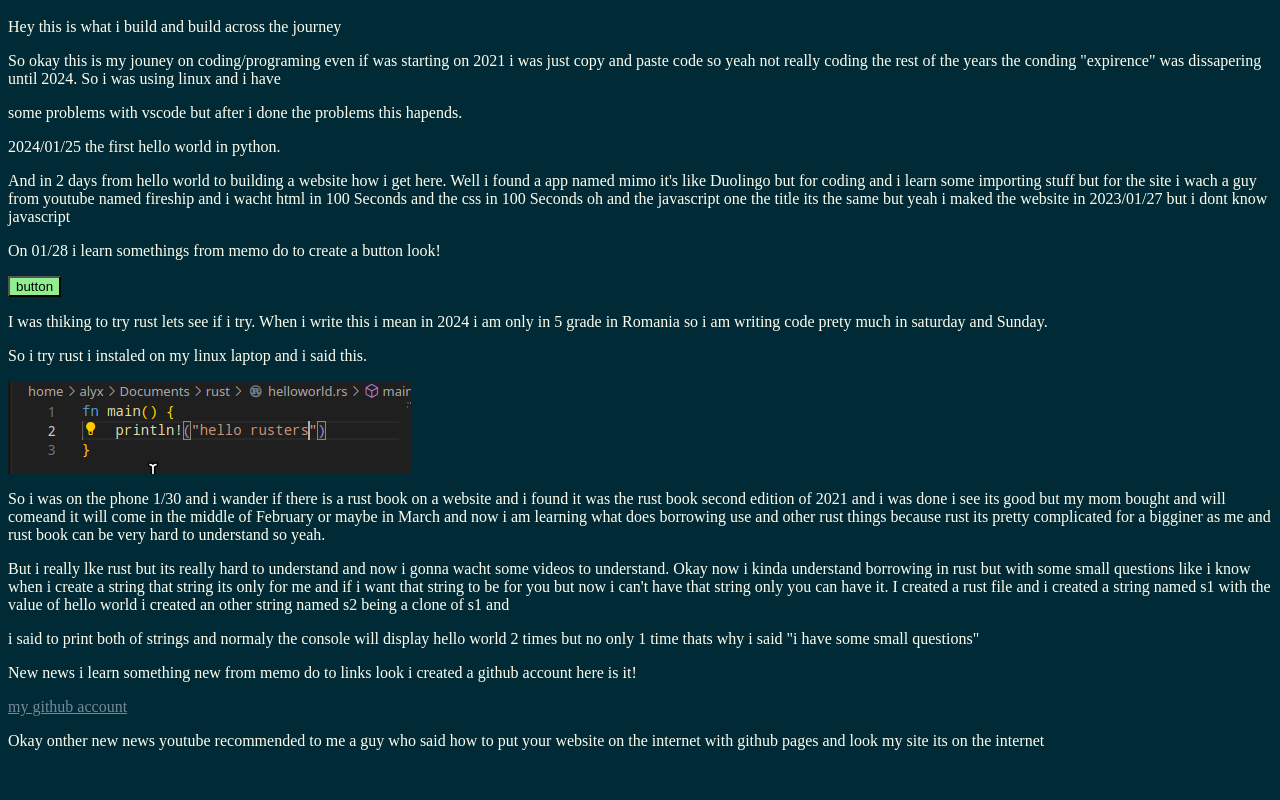
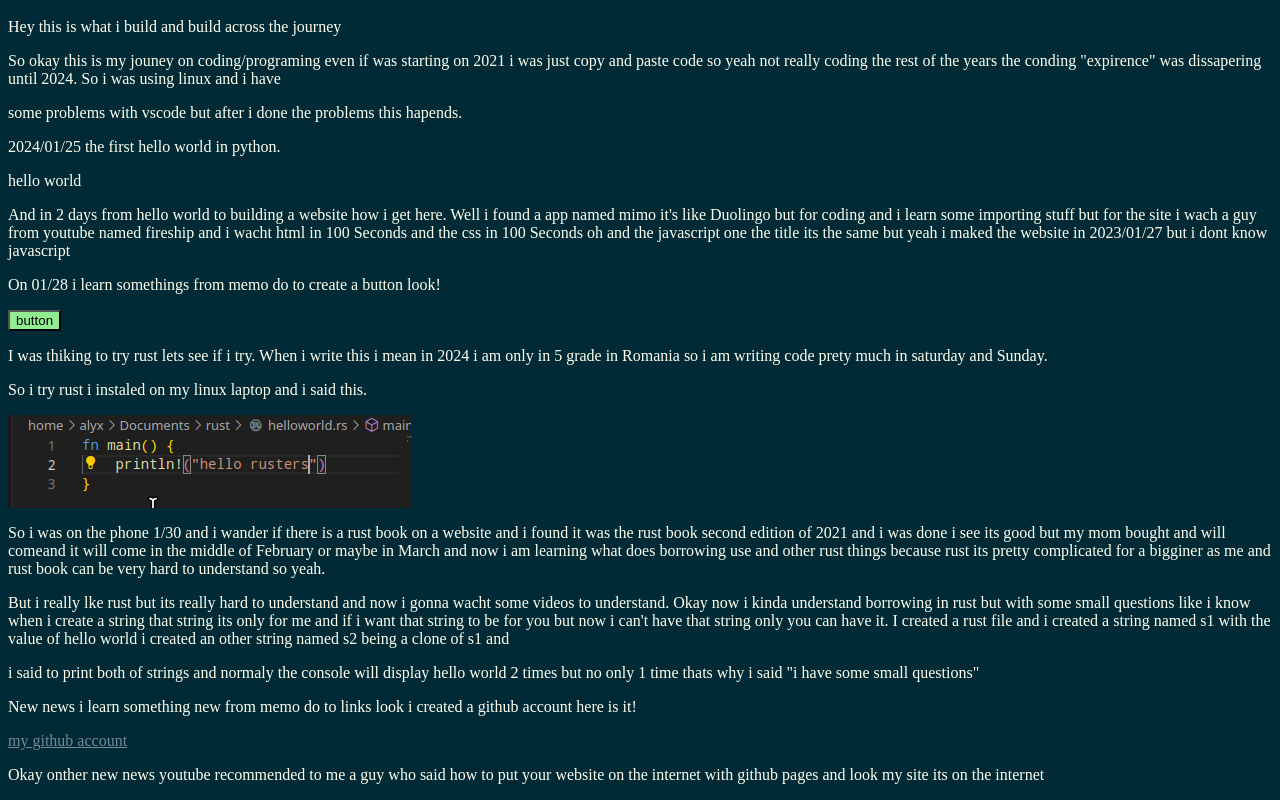
Before and after one commit to gitalyx/images_for_website, a plain HTML site: page index.html in a window 1280 px wide. Shown: the part 48-848 px from the top of the page. Before the commit the page ends 814 px from the top, so only its background shows below. Drawn offline with Linux system fonts and the light colour scheme; files whose address does not match are found by name.

Commit message:
Update index.html

```diff
--- a/index.html
+++ b/index.html
@@ -16,7 +16,7 @@
         <p style="text-align:left">So okay this is my jouney on coding/programing even if was starting on 2021 i was just copy and paste code so yeah not really coding the rest of the years the conding "expirence" was dissapering until 2024. So i was using linux and i have </p>
         <p style="text-align: left;">some problems with vscode but after i done the problems this hapends.</p>
         <p style="text-align: left;">2024/01/25 the first hello world in python.</p>
-        <a href="https://github.com/gitalyx/my-journey-website/blob/main/2024-02-04T12%2028%2030%2C196339289%2B02%2000.png"></a>
+        <img scr="/img/https://github.com/gitalyx/my-journey-website/blob/main/2024-02-04T12%2028%2030%2C196339289%2B02%2000.png">hello world</img>
         <p style="text-align:left">And in 2 days from hello world to building a website how i get here. Well i found a app named mimo it's like Duolingo but for coding and i learn some importing stuff but for the site i wach a guy from youtube named fireship and i wacht html in 100 Seconds and the css in 100 Seconds oh and the javascript one the title its the same but yeah i maked the website in 2023/01/27 but i dont know javascript</p>
         <p style="text-align: left;">On 01/28 i learn somethings from memo do to create a button look!</p>
         <button style="background-color:lightgreen">button</button>
```
